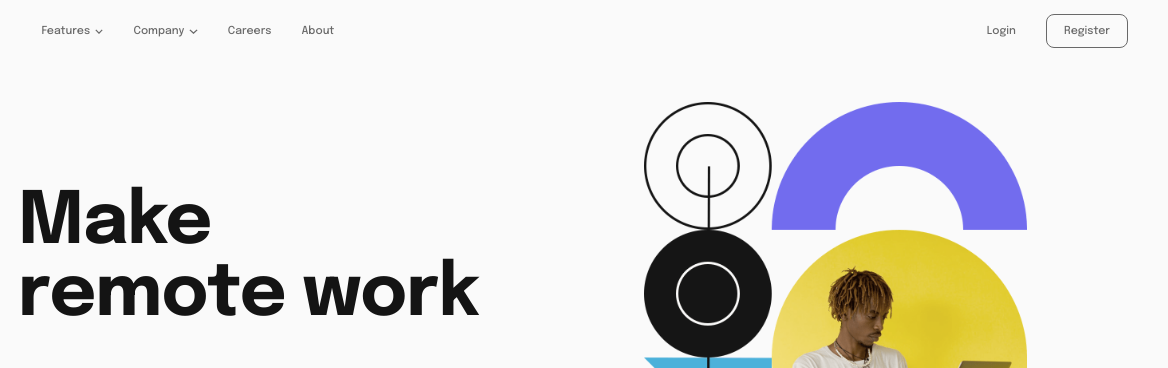
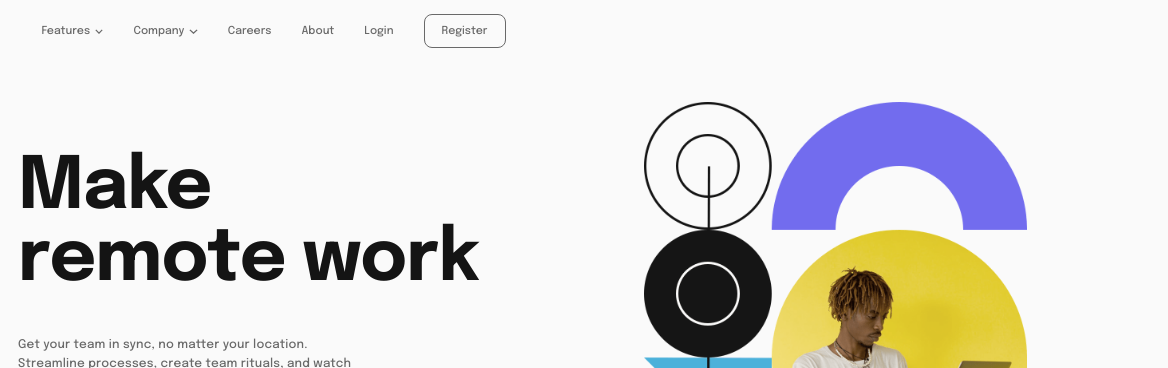
Before and after one commit to zshawdev/dd-nav-intro, a plain HTML site: page index.html in a window 1280 px wide. Shown: the top 368 px of the page, 112-1280 px from the left. Drawn offline with Linux system fonts and the light colour scheme.

Commit message:
Request nav bar flex aid

```diff
--- a/index.html
+++ b/index.html
@@ -21,7 +21,6 @@
     <img src="images/logo.svg" alt="snap logo" class="logo">
     <nav class="nav">
       <ul class="nav-main-list">
-        <span class="nav-portion">
           <li class="nav-item">
             <a href="" class="nav-link nav-dropdown">
               <span class="nav-dropdown--header">Features</span>
@@ -36,11 +35,9 @@
           </li>
           <li class="nav-item"><a href="" class="nav-link">Careers</a></li>
           <li class="nav-item"><a href="" class="nav-link">About</a></li>
-        </span>
-        <span class="nav-portion">
-          <li class="nav-item"><a href="" class="nav-link">Login</a></li>
-          <li class="nav-item"><a href="" class="nav-link nav-cta">Register</a></li>
-        </span>
+          <li class="nav-item u-align-self-flex-end"><a href="" class="nav-link">Login</a></li>
+          <li class="nav-item u-align-self-flex-end"><a href="" class="nav-link nav-cta">Register</a></li>
+
       </ul>
     </nav>
   </header>
--- a/style.css
+++ b/style.css
@@ -77,15 +77,18 @@ body {
 
 .nav-main-list {
     display: flex;
-    justify-content: space-between;
     list-style: none;
-}
-
-.nav-portion {
-    display: flex;
     gap: 3rem;
     font-size: 1.1rem;
 }
+
+/* .u-align-self-flex-end {
+    align-self: flex-end;
+} */
+
+/* .nav-portion {
+    display: flex;
+} */
 
 .nav-dropdown {
     display: flex;
@@ -126,6 +129,7 @@ body {
 .heading-primary {
     font-size: 7.2rem;
     letter-spacing: -0.1rem;
+    margin-top: 5rem;
 }
 
 .pane__description {
@@ -159,7 +163,7 @@ body {
 .pane__text-box {
     display: flex;
     flex-direction: column;
-    justify-content: flex-end;
+    /* justify-content: flex-end; */
     margin-left: 9rem;
 }
 
@@ -183,5 +187,5 @@ body {
     display: flex;
     justify-content: space-between;
     align-items: center;
-    margin-top: 8rem;
+    margin-top: auto;
 }
```
